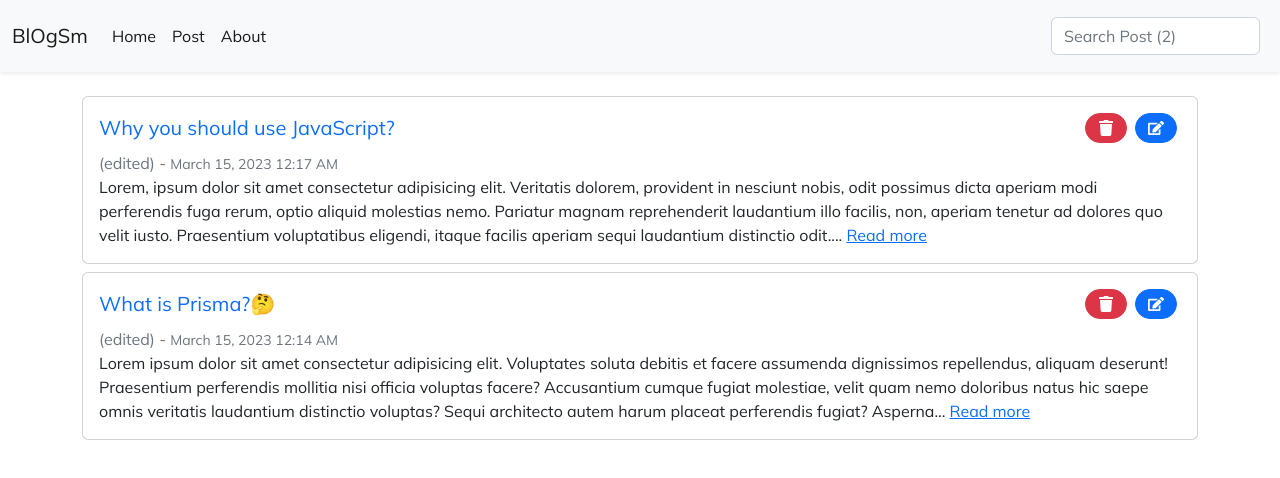
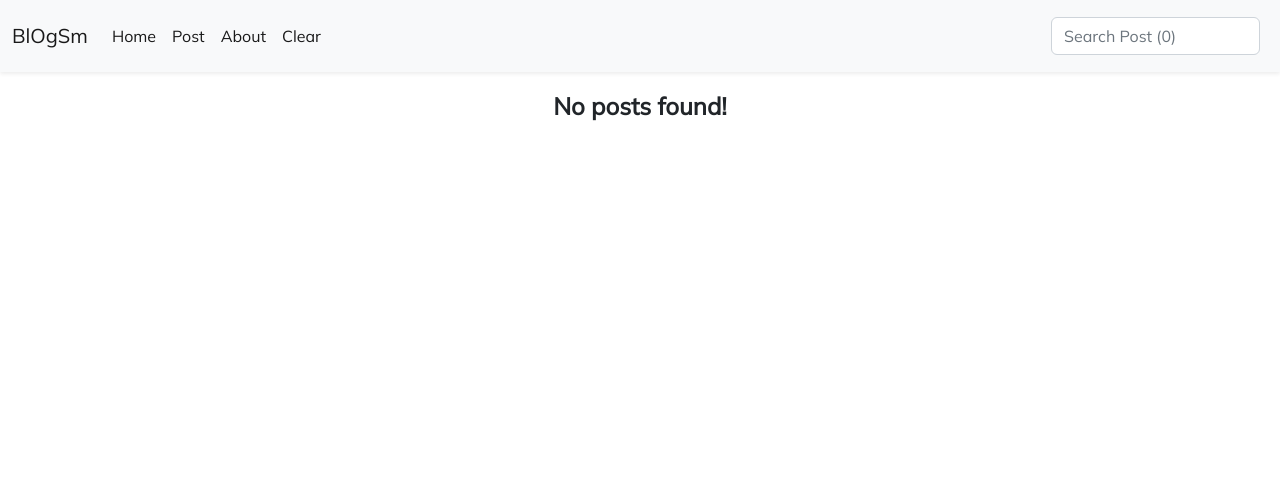
Before and after one commit to mdsiamss10/ReactBlogApplication, a React (Vite) app: page / in a window 1280 px wide. Shown: the top 478 px of the page. Built offline with nearby package versions, Linux system fonts and the light colour scheme; data requests are answered from the project's data file.

Commit message:
Finishing the complete project

```diff
--- a/data/db.json
+++ /dev/null
@@ -1,18 +0,0 @@
-{
-  "items": [
-    {
-      "id": 1678816242212,
-      "title": "What is Prisma?🤔",
-      "body": "Lorem ipsum dolor sit amet consectetur adipisicing elit. Voluptates soluta debitis et facere assumenda dignissimos repellendus, aliquam deserunt! Praesentium perferendis mollitia nisi officia voluptas facere? Accusantium cumque fugiat molestiae, velit quam nemo doloribus natus hic saepe omnis veritatis laudantium distinctio voluptas? Sequi architecto autem harum placeat perferendis fugiat? Aspernatur quia enim voluptatum hic ex neque eos laborum consequatur? Ipsam at possimus iure voluptatibus dolor quasi explicabo veritatis dolorem repellendus exercitationem, pariatur nihil, ut illum. Rem nisi, aliquam, molestias quia fuga laboriosam quae veniam similique vero, nulla deserunt cupiditate ipsa? Rerum ratione quis possimus molestias sit, facilis, modi vitae dolorum iure porro quos ducimus? Possimus incidunt provident similique excepturi ratione error, deserunt magnam, nihil optio architecto iure officiis modi dignissimos recusandae ipsam quis ipsum esse nesciunt delectus rem molestias maiores necessitatibus tenetur! Iure ut nulla explicabo quaerat quo natus repudiandae accusamus enim autem dolor laboriosam veritatis praesentium quod, dolorum dolore consectetur?",
-      "date": "March 15, 2023 12:14 AM",
-      "updated": true
-    },
-    {
-      "id": 1678817731185,
-      "title": "Why you should use JavaScript?",
-      "body": "Lorem, ipsum dolor sit amet consectetur adipisicing elit. Veritatis dolorem, provident in nesciunt nobis, odit possimus dicta aperiam modi perferendis fuga rerum, optio aliquid molestias nemo. Pariatur magnam reprehenderit laudantium illo facilis, non, aperiam tenetur ad dolores quo velit iusto. Praesentium voluptatibus eligendi, itaque facilis aperiam sequi laudantium distinctio odit.",
-      "date": "March 15, 2023 12:17 AM",
-      "updated": true
-    }
-  ]
-}
--- a/package.json
+++ b/package.json
@@ -13,10 +13,14 @@
     "axios": "^1.3.4",
     "bootstrap": "^5.2.3",
     "date-fns": "^2.29.3",
+    "dompurify": "^3.0.1",
     "react": "^18.2.0",
     "react-dom": "^18.2.0",
     "react-icons": "^4.8.0",
-    "react-router-dom": "^6.9.0"
+    "react-quill": "^2.0.0",
+    "react-router-dom": "^6.9.0",
+    "reading-time": "^1.5.0",
+    "striptags": "^3.2.0"
   },
   "devDependencies": {
     "@types/react": "^18.0.27",
--- a/src/App.jsx
+++ b/src/App.jsx
@@ -1,6 +1,6 @@
 import React, { useEffect, useState } from "react";
 import { BrowserRouter, Route, Routes } from "react-router-dom";
-import postApi from "./api/post.api";
+import About from "./components/About";
 import Header from "./components/Header";
 import Home from "./components/Home";
 import Post from "./components/Post";
@@ -8,10 +8,10 @@ import SinglePostPage from "./components/SinglePostPage";
 
 const App = () => {
   const [search, setSearch] = useState("");
-  const [posts, setPosts] = useState([]);
+  const [posts, setPosts] = useState(
+    JSON.parse(localStorage.getItem("posts")) || []
+  );
   const [searchResults, setSearchResults] = useState([]);
-  const [isLoading, setIsLoading] = useState(true);
-  const [isError, setIsError] = useState(null);
 
   useEffect(() => {
     const searchRegex = new RegExp(search, "i");
@@ -22,22 +22,8 @@ const App = () => {
   }, [search, posts]);
 
   useEffect(() => {
-    const getPosts = async () => {
-      try {
-        const data = await (await postApi.get("/items")).data;
-        setTimeout(() => {
-          setPosts(data);
-          setIsLoading(false);
-        }, 500);
-        setIsError(false);
-      } catch (err) {
-        setIsError(true);
-        setIsLoading(false);
-        console.log(err.message);
-      }
-    };
-    getPosts();
-  }, []);
+    localStorage.setItem("posts", JSON.stringify(posts));
+  }, [posts]);
 
   return (
     <>
@@ -47,20 +33,12 @@ const App = () => {
             totalPost={posts.length}
             search={search}
             setSearch={setSearch}
-            isLoading={isLoading}
-            isError={isError}
+            setPosts={setPosts}
           />
           <Routes>
             <Route
               path="/"
-              element={
-                <Home
-                  posts={searchResults}
-                  setPosts={setPosts}
-                  isLoading={isLoading}
-                  isError={isError}
-                />
-              }
+              element={<Home posts={searchResults} setPosts={setPosts} />}
             />
             <Route
               path="/post"
@@ -70,6 +48,7 @@ const App = () => {
               path={`/post/:id`}
               element={<SinglePostPage posts={posts} />}
             />
+            <Route path="/about" element={<About />} />
           </Routes>
         </BrowserRouter>
       </div>
--- a/src/api/post.api.js
+++ /dev/null
@@ -1,4 +0,0 @@
-import axios from "axios";
-export default axios.create({
-  baseURL: "http://localhost:5050/",
-});
--- a/src/components/About.jsx
+++ b/src/components/About.jsx
@@ -0,0 +1,13 @@
+import React from "react";
+
+const About = () => {
+  return (
+    <div className="container pt-4">
+      <h2 className="text-center fw-semibold">
+        This website was made with ❤️ by Siam
+      </h2>
+    </div>
+  );
+};
+
+export default About;
--- a/src/components/Feed.jsx
+++ b/src/components/Feed.jsx
@@ -1,9 +1,11 @@
 import React from "react";
 import { FaEdit, FaTrash } from "react-icons/fa";
 import { Link } from "react-router-dom";
+import striptags from "striptags";
 import FirstCharUpperCase from "../function/FirstCharUpper";
 
 const Feed = ({ post, handleDelete }) => {
+  const sanitizedtext = striptags(post.body);
   return (
     <div className="card my-2">
       <div className="card-body">
@@ -14,7 +16,7 @@ const Feed = ({ post, handleDelete }) => {
             className="text-decoration-none"
             to={`/post/${post.id}`}
           >
-            {FirstCharUpperCase(post.title)}
+            {post.title}
           </Link>
           <div className="button-stack d-flex align-items-center justify-content-center">
             <button
@@ -39,13 +41,17 @@ const Feed = ({ post, handleDelete }) => {
           {post.date}
         </span>
         <p className="card-text mt-0">
-          {post.body.length <= 400
-            ? FirstCharUpperCase(post.body)
-            : FirstCharUpperCase(post.body).slice(0, 400)}
-          ...{" "}
-          <Link to={`/post/${post.id}`} state={{ post }}>
-            Read more
-          </Link>
+          {sanitizedtext.length <= 300
+            ? FirstCharUpperCase(sanitizedtext)
+            : FirstCharUpperCase(sanitizedtext).slice(0, 300)}
+          {sanitizedtext.length >= 300 && (
+            <>
+              ...
+              <Link to={`/post/${post.id}`} state={{ post }}>
+                Read more
+              </Link>
+            </>
+          )}
         </p>
       </div>
     </div>
--- a/src/components/Header.jsx
+++ b/src/components/Header.jsx
@@ -1,16 +1,18 @@
 import React from "react";
 import { Link } from "react-router-dom";
 
-const Header = ({ search, setSearch, isLoading, isError, totalPost }) => {
+const Header = ({ search, setSearch, totalPost, setPosts }) => {
   return (
     <nav
       className="navbar navbar-expand-lg bg-body-tertiary bg-light shadow-sm sticky-top"
       style={{ padding: "1em 0", zIndex: 1000 }}
     >
       <div className="container-fluid">
-        <a className="navbar-brand" href="#">
-          BlOgSm
-        </a>
+        <Link className="text-decoration-none" to="/">
+          <a className="navbar-brand" href="#">
+            BlOgSm
+          </a>
+        </Link>
         <button
           className="navbar-toggler"
           type="button"
@@ -39,6 +41,22 @@ const Header = ({ search, setSearch, isLoading, isError, totalPost }) => {
                 About
               </Link>
             </li>
+            <li className="nav-item">
+              <Link
+                className="nav-link active"
+                aria-current="page"
+                onClick={() => {
+                  if (confirm("Are you sure to clear all blogs?")) {
+                    setTimeout(() => {
+                      setPosts([]);
+                    }, 500);
+                    localStorage.clear();
+                  }
+                }}
+              >
+                Clear
+              </Link>
+            </li>
           </ul>
           <form className="d-flex" role="search">
             <input
--- a/src/components/Home.jsx
+++ b/src/components/Home.jsx
@@ -1,29 +1,17 @@
 import React from "react";
-import postApi from "../api/post.api";
 import Feed from "./Feed";
 
-const Home = ({ posts, setPosts, isLoading, isError }) => {
+const Home = ({ posts, setPosts }) => {
   const handleDelete = async (id) => {
     if (confirm("Are you sure you want to delete?")) {
-      try {
-        const newPosts = posts.filter((posts) => posts.id !== id);
-        await postApi.delete("/items/" + id);
-        setTimeout(() => {
-          setPosts(newPosts);
-        }, 500);
-      } catch (err) {
-        alert("Couldn't delete the item.");
-        console.log(err.message);
-      }
+      const newPosts = posts.filter((post) => post.id !== id);
+      setPosts(newPosts);
     }
   };
 
   return (
     <>
       <div className="container py-3 d-flex flex-column justify-content-center">
-        {isLoading && (
-          <p className="text-center fs-4 fw-semibold">Loading...</p>
-        )}
         {posts.length !== 0 && (
           <ul>
             {posts.map((post) => (
@@ -36,13 +24,8 @@ const Home = ({ posts, setPosts, isLoading, isError }) => {
             ))}
           </ul>
         )}
-        {!isLoading && posts.length === 0 && !isError && (
+        {posts.length === 0 && (
           <span className="text-center fs-4 fw-semibold">No posts found!</span>
-        )}
-        {isError && (
-          <span className="text-center fs-4 fw-semibold">
-            Something went wrong...
-          </span>
         )}
       </div>
     </>
--- a/src/components/SinglePostPage.jsx
+++ b/src/components/SinglePostPage.jsx
@@ -4,8 +4,9 @@ import { Link, useLocation } from "react-router-dom";
 const SinglePostPage = () => {
   const location = useLocation();
   const post = location.state;
+  // console.log(readingTime(post.post.body));
   return (
-    <div className="container pt-3 my-2">
+    <div className="container pt-3 my-3">
       {!post ? (
         <div className="not-found-div text-center">
           <h2>Post not found!</h2>
@@ -18,11 +19,24 @@ const SinglePostPage = () => {
             <h1>{post.post.title}</h1>
           </div>
           <h6 className="my-2 mb-4">{post.post.date}</h6>
-          <div className="body">
-            <p className="first-letter-big">{post.post.body}</p>
+          <div className="card">
+            <div className="card-body">
+              <div
+                dangerouslySetInnerHTML={{ __html: post.post.body }}
+                style={{ fontSize: "18px", lineHeight: "1.5em" }}
+                className="single-post-p"
+              />
+            </div>
           </div>
+          {/* <details className="my-2">
+            <summary>Details</summary>
+            <ul>
+              <li style={{ listStyle: "none" }}>Reading time: 1 minute</li>
+              <li style={{ listStyle: "none" }}>Words: 138</li>
+            </ul>
+          </details> */}
           <Link to="/">
-            <button className="btn btn-danger">Back</button>
+            <button className="btn btn-danger my-2 float-end">Back</button>
           </Link>
         </>
       )}
--- a/src/index.css
+++ b/src/index.css
@@ -29,3 +29,6 @@ ul {
 .first-letter-big::first-letter {
   font-size: 40px;
 }
+.single-post-p p {
+  margin-bottom: 0;
+}
```
Also changed, not shown: src/components/PostForm.jsx (+27 -13 lines), 1 other file (tests, documents, lock files or other folders).
